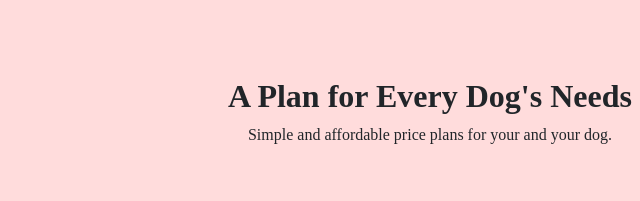
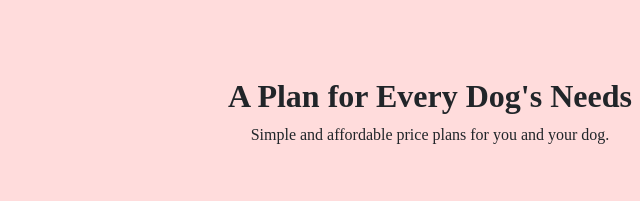
Before and after one commit to shivdevop/TINDOG, a plain HTML site: page index.html in a window 1280 px wide. Shown: the part 1507-1708 px from the top of the page, 210-850 px from the left. Drawn offline with nearby package versions, Linux system fonts and the light colour scheme.

Commit message:
Update index.html

```diff
--- a/index.html
+++ b/index.html
@@ -139,7 +139,7 @@
     <section id="pricing">
 
         <h2 class="pricing-h2">A Plan for Every Dog's Needs</h2>
-        <p class="pricing-p">Simple and affordable price plans for your and your dog.</p>
+        <p class="pricing-p">Simple and affordable price plans for you and your dog.</p>
 
 
         <div class="row pricing-3cards">
```
